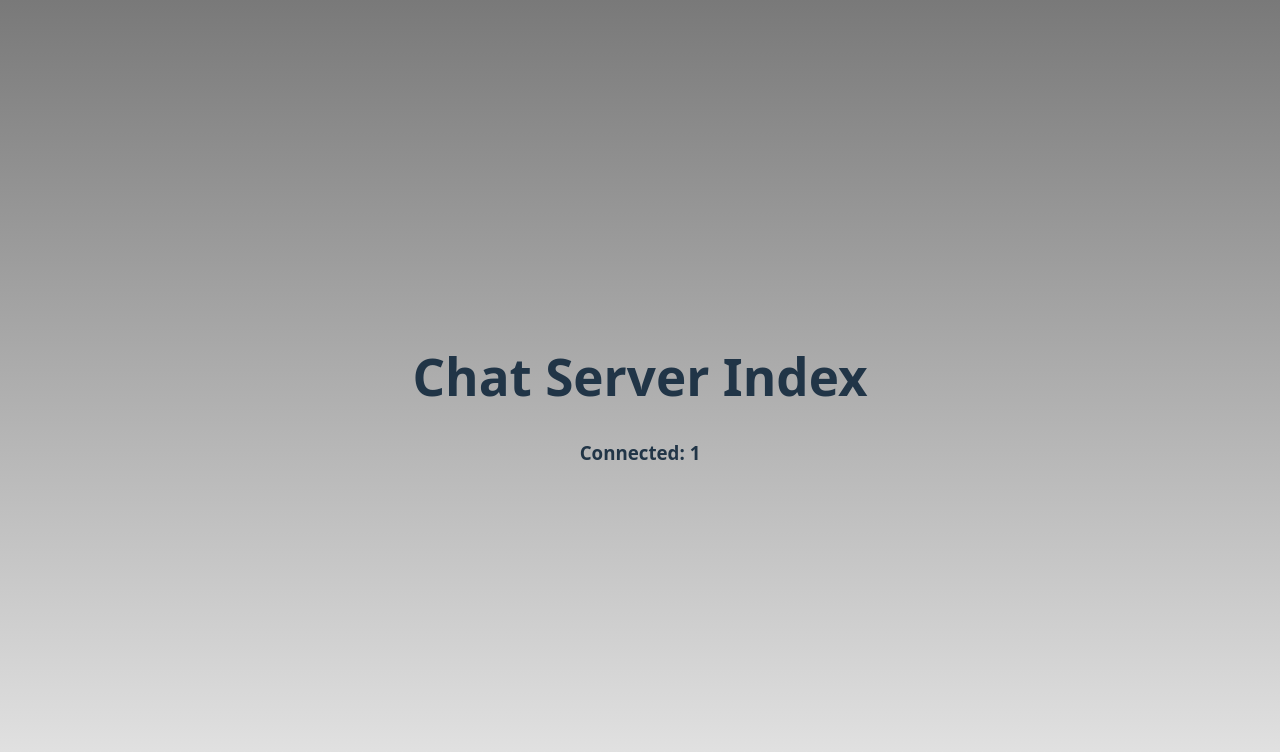
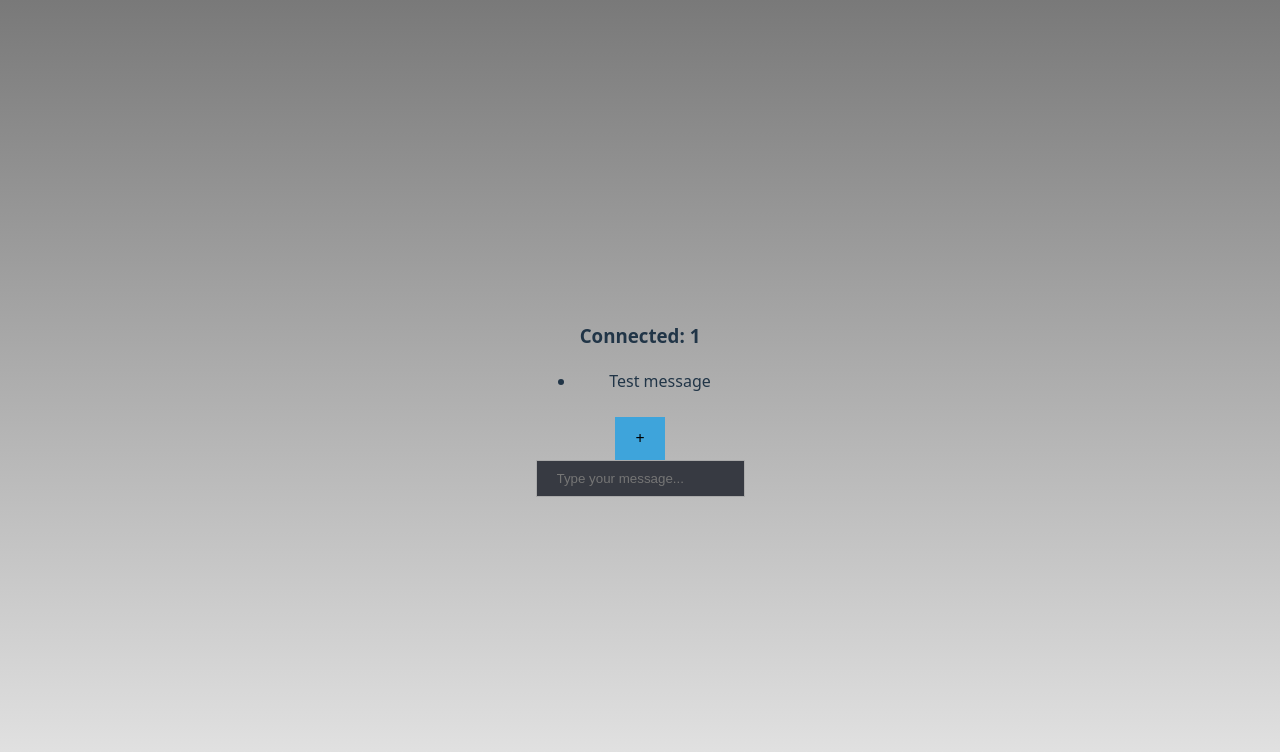
Before and after one commit to RITStudentDev/Asynk_Messenger, a React (Vite) app in the folder front/: page /chat/1 in a window 1280 px wide. Shown: the top 752 px of the page. Built offline with nearby package versions, Linux system fonts and the light colour scheme; no server answers.

Commit message:
I did some small things

```diff
--- a/front/src/pages/ServerChatPage.jsx
+++ b/front/src/pages/ServerChatPage.jsx
@@ -1,5 +1,7 @@
 import React, {useEffect, useState, useRef} from 'react';
 import { useParams } from 'react-router-dom';
+
+import ChatInput from '../components/ChatInput';
 
 function ServerChatPage (){
 
@@ -32,8 +34,13 @@ function ServerChatPage (){
         }, [roomName]);
     return (
         <>
-            <h1>Chat Server Index</h1>
             <h3>Connected: {roomName}</h3>
+            <div>
+                <ul>
+                    <li>Test message</li>
+                </ul>
+            </div>
+            <ChatInput/>
         </>
 
     )
```
